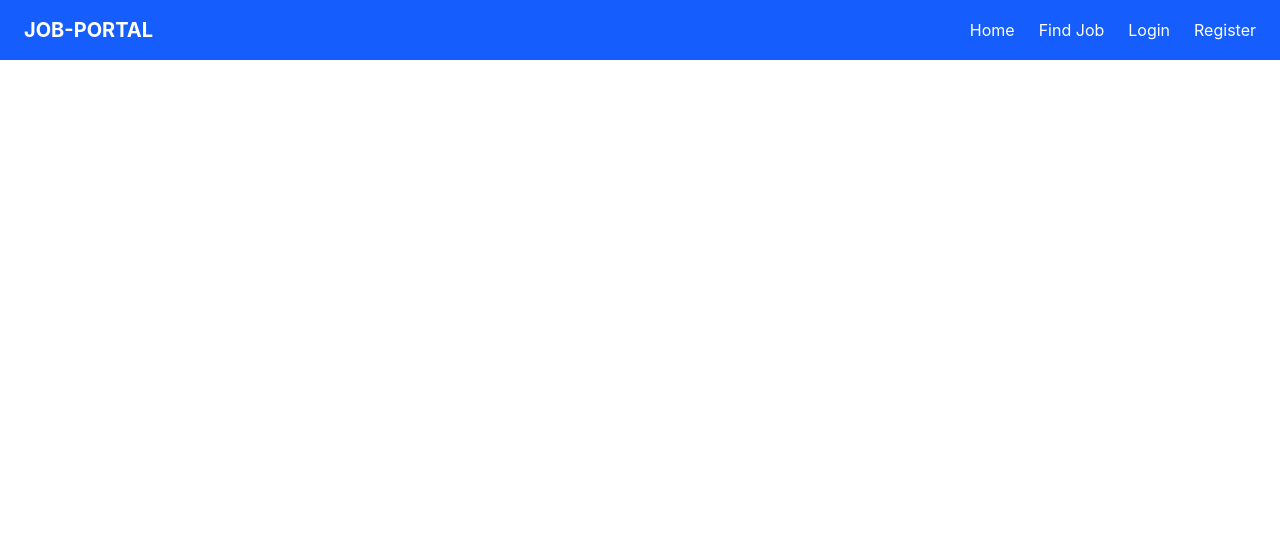
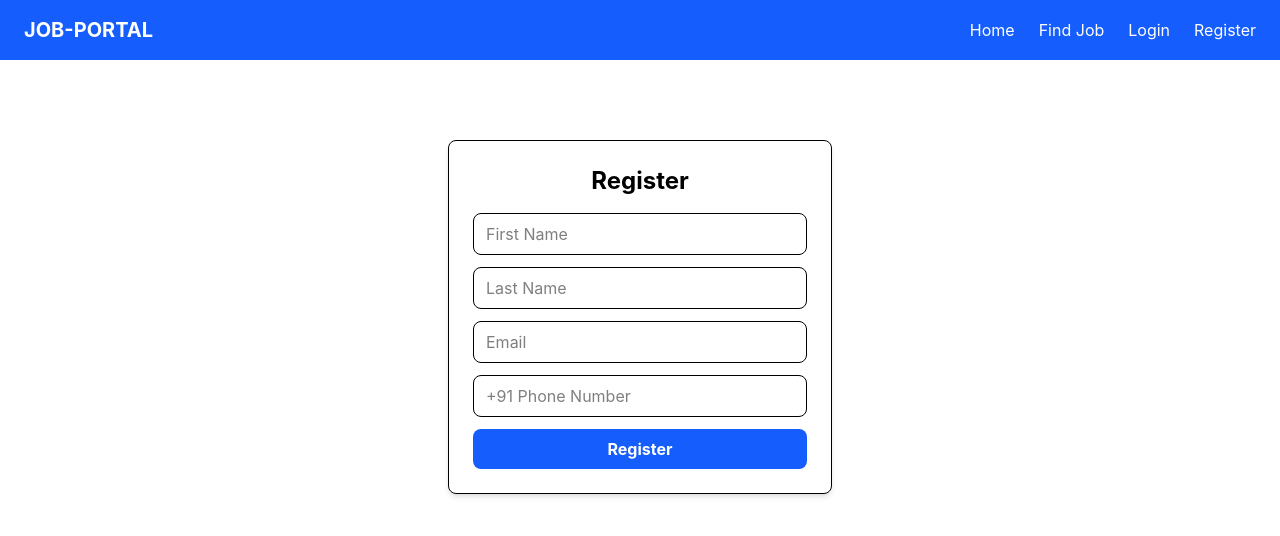
Before and after one commit to abhishekprajapativns/Job_Portal, a React (Vite) app: page /register in a window 1280 px wide. Shown: the top 536 px of the page. Built offline with nearby package versions, Linux system fonts and the light colour scheme.

Commit message:
add Register page and fix Navbar routing

```diff
--- a/src/App.jsx
+++ b/src/App.jsx
@@ -2,6 +2,7 @@ import { BrowserRouter, Routes, Route } from "react-router-dom";
 import Navbar from "./components/Navbar";
 import Home from "./Pages/Home";
 import Login from "./Pages/Login";
+import Register from "./Pages/Register";
 
 function App() {
   return (
@@ -10,6 +11,7 @@ function App() {
       <Routes>
         <Route path="/" element={<Home />} />
         <Route path="/login" element={<Login />} />
+        <Route path="/register" element={<Register />} />
       </Routes>
     </BrowserRouter>
   );
--- /dev/null
+++ b/src/Pages/Register.jsx
@@ -0,0 +1,35 @@
+function Register() {
+  return (
+    <div className="max-w-sm mx-auto mt-20 p-6 border rounded-lg shadow-md">
+      <h1 className="text-2xl font-bold mb-4 text-center">Register</h1>
+      <input
+        className="w-full border px-3 py-2 rounded-lg mb-3 outline-none"
+        type="text"
+        placeholder="First Name"
+      />
+      <input
+        className="w-full border px-3 py-2 rounded-lg mb-3 outline-none"
+        type="text"
+        placeholder="Last Name"
+      />
+      <input
+        className="w-full border px-3 py-2 rounded-lg mb-3 outline-none"
+        type="email"
+        placeholder="Email"
+      />
+
+      <input
+        className="w-full border px-3 py-2 rounded-lg mb-3 outline-none"
+        type="tel"
+        maxLength={10}
+        placeholder="+91 Phone Number"
+      />
+
+      <button className="w-full bg-blue-600 text-white py-2 rounded-lg font-bold">
+        Register
+      </button>
+    </div>
+  );
+}
+
+export default Register;
```
